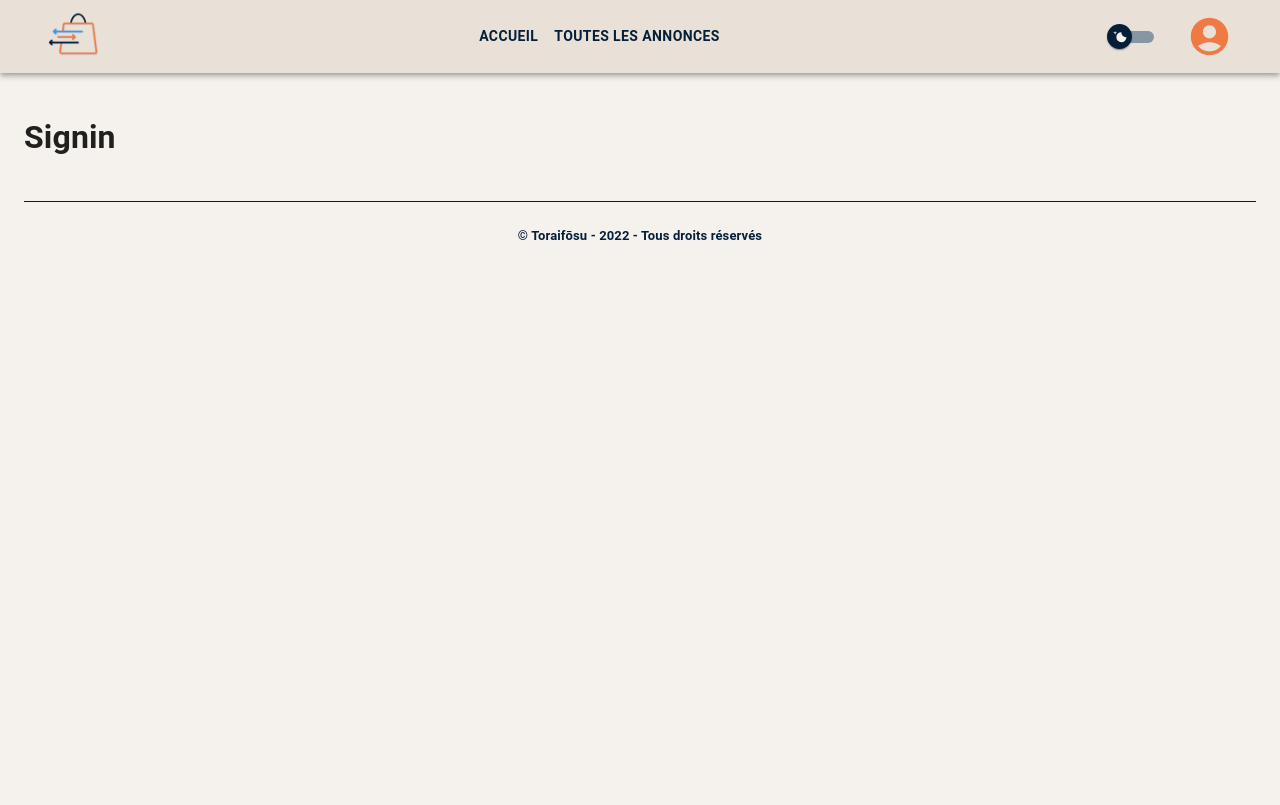
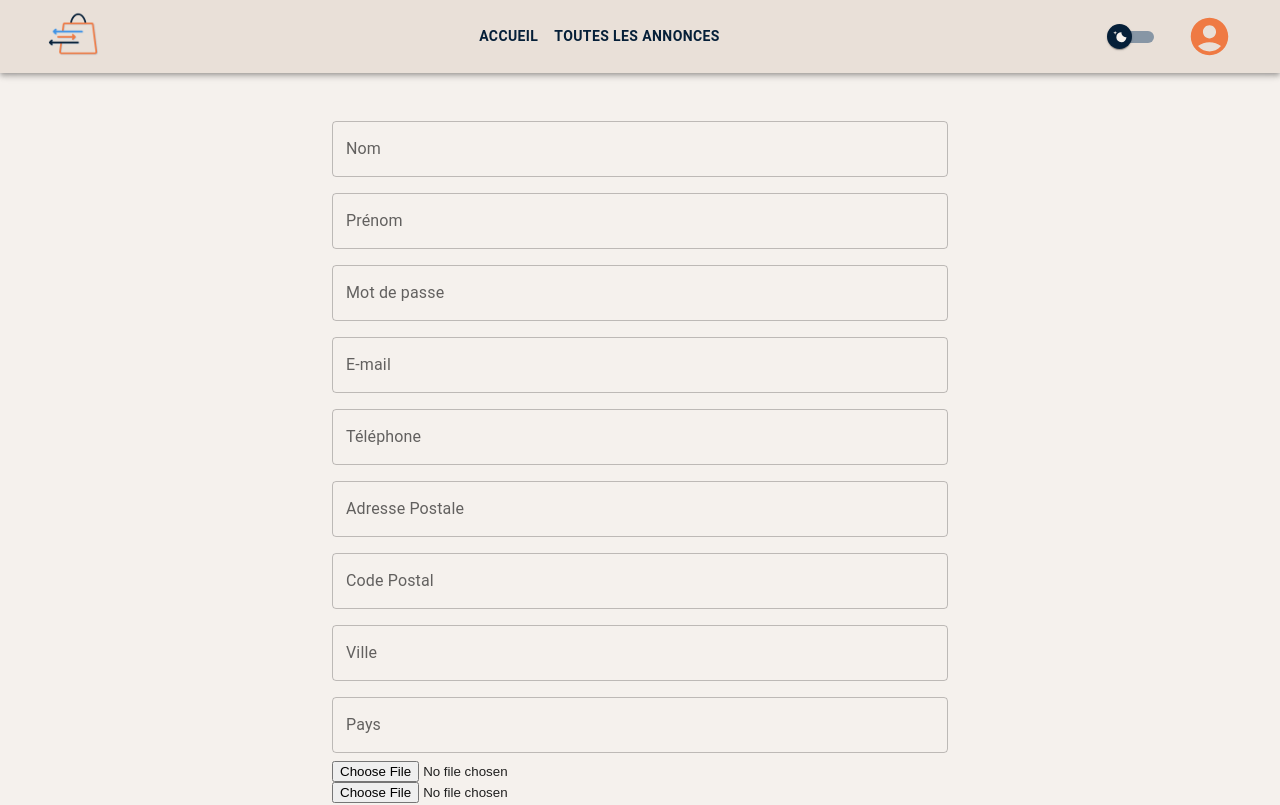
Before and after one commit to lea-hmd/E4FULLREACT, a React (Create React App) app: page /inscription in a window 1280 px wide. Shown: the top 805 px of the page. Built offline with nearby package versions, Linux system fonts and the light colour scheme.

Commit message:
WIP(accountcreation): add form account creation

```diff
--- a/src/pages/Signin.tsx
+++ b/src/pages/Signin.tsx
@@ -1,5 +1,165 @@
-import React from 'react'
+import React, { useState } from 'react'
+import { Button, Grid, TextField } from '@mui/material'
+import { RequestType } from '../shared/types/RequestType'
+import request from '../api/Request'
 
 export default function Signin() {
-    return <h1>Signin</h1>
+    const style = {
+        mt: '0.5rem',
+        mb: '0.5rem',
+    }
+
+    const [email, setEmail] = useState<string | null>('')
+    const [password, setPassword] = useState<string | null>('')
+    const [firstname, setFirstname] = useState<string | null>('')
+    const [lastname, setLastname] = useState<string | null>('')
+    const [phone, setPhone] = useState<string | null>('')
+    const [address, setAddress] = useState<string | null>('')
+    const [zipCode, setZipCode] = useState<string | null>('')
+    const [city, setCity] = useState<string | null>('')
+    const [country, setCountry] = useState<string | null>('')
+    const [identificalFile, setIdentificalFile] = useState<File | null>(null)
+    const [profilePicture, setProfilePicture] = useState<File | null>(null)
+
+    async function register() {
+        const requestParams: RequestType = {
+            endpoint: '/registration',
+            method: 'POST',
+            body: {
+                email,
+                password,
+                firstname,
+                lastname,
+                phone,
+                address,
+                zip_code: zipCode,
+                city,
+                country,
+                identifical_file: identificalFile,
+                profile_picture: profilePicture,
+            },
+        }
+        try {
+            await request(requestParams).then((response) => response.json())
+        } catch (error: any) {
+            // eslint-disable-next-line no-console
+            console.log(error)
+        }
+    }
+
+    return (
+        <Grid
+            container
+            style={{
+                margin: 'auto',
+                width: '50%',
+                display: 'flex',
+                flexDirection: 'column',
+            }}
+        >
+            <TextField
+                sx={style}
+                name="lastname"
+                id="lastname"
+                label="Nom"
+                value={lastname}
+                onChange={(e) => setLastname(e.target.value)}
+            />
+            <TextField
+                sx={style}
+                name="firstname"
+                id="fisrtname"
+                label="Prénom"
+                value={firstname}
+                onChange={(e) => setFirstname(e.target.value)}
+            />
+            <TextField
+                sx={style}
+                name="password"
+                id="password"
+                label="Mot de passe"
+                value={password}
+                onChange={(e) => setPassword(e.target.value)}
+            />
+            <TextField
+                sx={style}
+                name="mail"
+                id="mail"
+                label="E-mail"
+                value={email}
+                onChange={(e) => setEmail(e.target.value)}
+            />
+            <TextField
+                sx={style}
+                name="phone"
+                id="phone"
+                label="Téléphone"
+                value={phone}
+                onChange={(e) => setPhone(e.target.value)}
+            />
+            <TextField
+                sx={style}
+                name="adresse"
+                id="adresse"
+                label="Adresse Postale"
+                value={address}
+                onChange={(e) => setAddress(e.target.value)}
+            />
+            <TextField
+                sx={style}
+                name="postalcode"
+                id="postalcode"
+                label="Code Postal"
+                value={zipCode}
+                onChange={(e) => setZipCode(e.target.value)}
+            />
+            <TextField
+                sx={style}
+                name="city"
+                id="city"
+                label="Ville"
+                value={city}
+                onChange={(e) => setCity(e.target.value)}
+            />
+            <TextField
+                sx={style}
+                name="country"
+                id="country"
+                label="Pays"
+                value={country}
+                onChange={(e) => setCountry(e.target.value)}
+            />
+
+            <input
+                type="file"
+                onChange={(e) =>
+                    e.target.files && setIdentificalFile(e.target.files[0])
+                }
+            />
+
+            <input
+                type="file"
+                onChange={(e) => {
+                    // eslint-disable-next-line no-console
+                    console.log(e.target.files)
+                    e.target.files && setProfilePicture(e.target.files[0])
+                    // eslint-disable-next-line no-console
+                    console.log(profilePicture?.name)
+                }}
+            />
+
+            <Button
+                //Change style
+                onClick={() => register()}
+                sx={{
+                    backgroundColor: 'white',
+                    width: '80%',
+                    margin: '3rem auto',
+                    color: '#051F38',
+                }}
+            >
+                S'inscrire
+            </Button>
+        </Grid>
+    )
 }
```
Also changed, not shown: src/shared/types/UserInfoBody.ts (+11 -11 lines).
